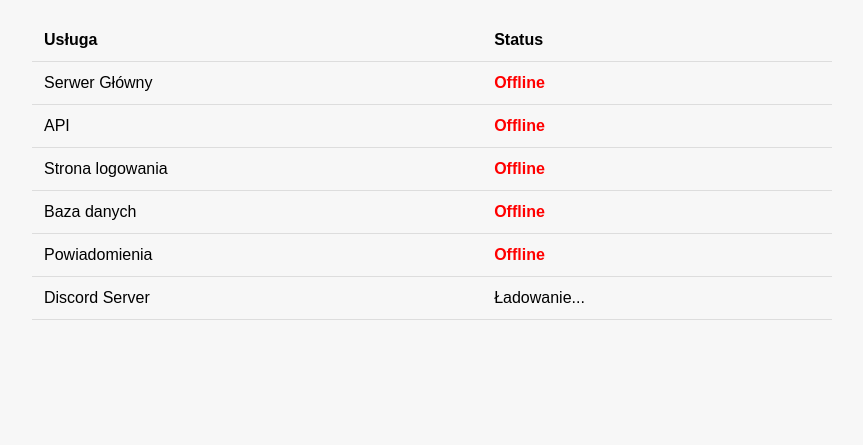
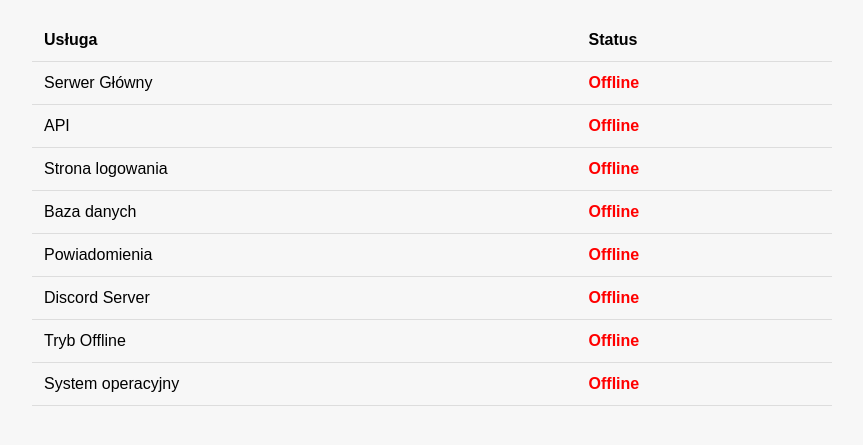
Before and after one commit to dom-kom12/nebula, a plain HTML site: page status-page.html in a window 1280 px wide. Shown: the part 89-534 px from the top of the page, without its empty margins (208-1071 px from the left). Drawn offline with Linux system fonts and the light colour scheme.

Commit message:
Update status-page.html

```diff
--- a/status-page.html
+++ b/status-page.html
@@ -1,4 +1,3 @@
-<!-- status.html (strona widoku statusów) -->
 <!DOCTYPE html>
 <html lang="pl">
 <head>
@@ -47,40 +46,23 @@
         <th>Status</th>
       </tr>
     </thead>
-    <tbody>
-      <tr>
-        <td>Serwer Główny</td>
-        <td id="status-main-server">Ładowanie...</td>
-      </tr>
-      <tr>
-        <td>API</td>
-        <td id="status-api">Ładowanie...</td>
-      </tr>
-      <tr>
-        <td>Strona logowania</td>
-        <td id="status-login">Ładowanie...</td>
-      </tr>
-      <tr>
-        <td>Baza danych</td>
-        <td id="status-db">Ładowanie...</td>
-      </tr>
-      <tr>
-        <td>Powiadomienia</td>
-        <td id="status-notifications">Ładowanie...</td>
-      </tr>
-      <tr>
-        <td>Discord Server</td>
-        <td id="discord">Ładowanie...</td>
-      </tr>
-
-    </tbody>
+    <tbody id="status-body"></tbody>
   </table>
 
   <script>
-    const services = ["main-server", "api", "login", "db", "notifications", "discord", "tryb Offline", "status Systemu oeracyjnego"];
+    const services = {
+      "main-server": "Serwer Główny",
+      "api": "API",
+      "login": "Strona logowania",
+      "db": "Baza danych",
+      "notifications": "Powiadomienia",
+      "discord": "Discord Server",
+      "offline-mode": "Tryb Offline",
+      "system-status": "System operacyjny"
+    };
 
     function getStatusClass(status) {
-      switch(status) {
+      switch (status) {
         case "online": return "status-online";
         case "degraded": return "status-degraded";
         case "offline": return "status-offline";
@@ -89,12 +71,17 @@
     }
 
     function loadStatuses() {
-      services.forEach(service => {
-        const status = localStorage.getItem("status_" + service) || "offline";
-        const el = document.getElementById("status-" + service);
-        el.textContent = status.charAt(0).toUpperCase() + status.slice(1);
-        el.className = getStatusClass(status);
-      });
+      const tbody = document.getElementById("status-body");
+      tbody.innerHTML = "";
+      for (const key in services) {
+        const status = localStorage.getItem("status_" + key) || "offline";
+        const tr = document.createElement("tr");
+        tr.innerHTML = `
+          <td>${services[key]}</td>
+          <td class="${getStatusClass(status)}">${status.charAt(0).toUpperCase() + status.slice(1)}</td>
+        `;
+        tbody.appendChild(tr);
+      }
     }
 
     loadStatuses();
```
